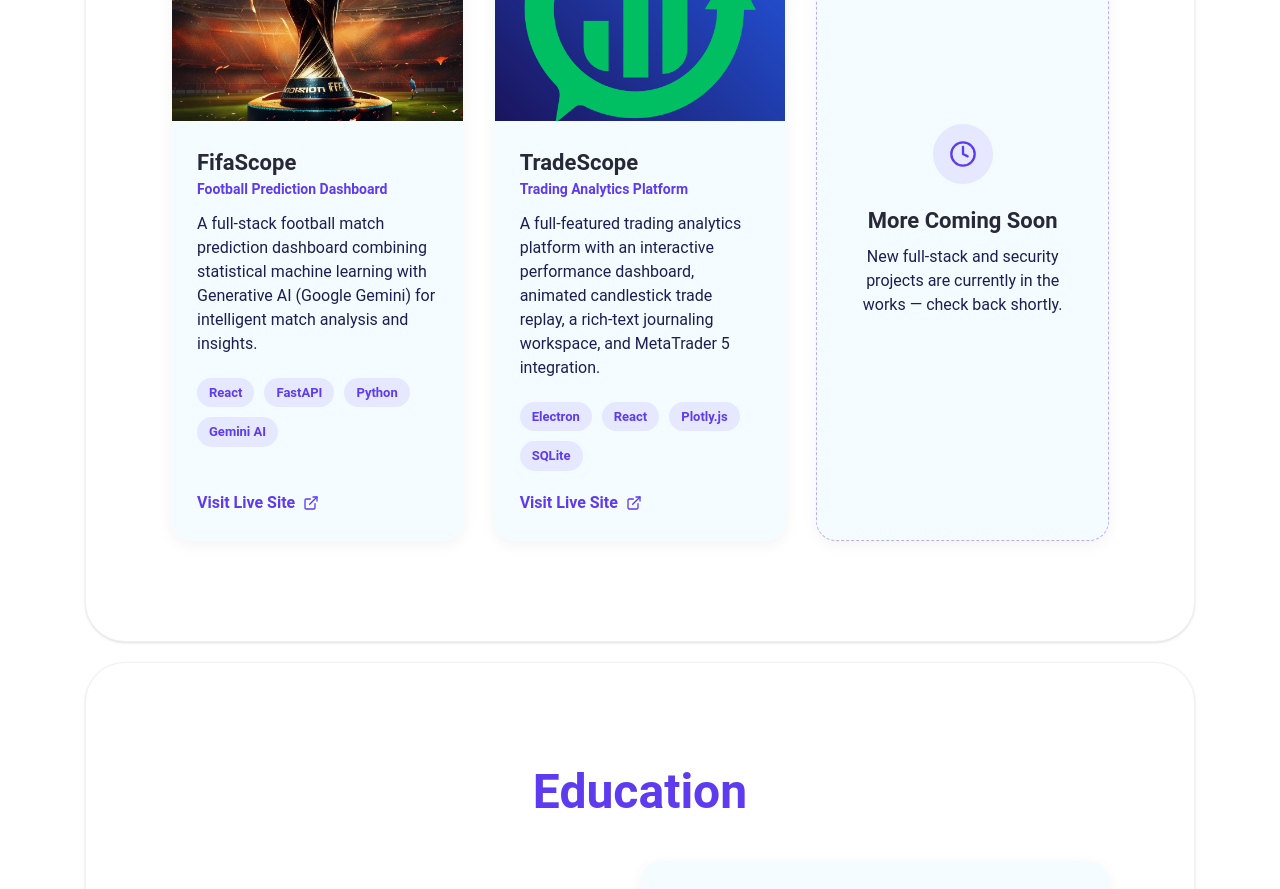
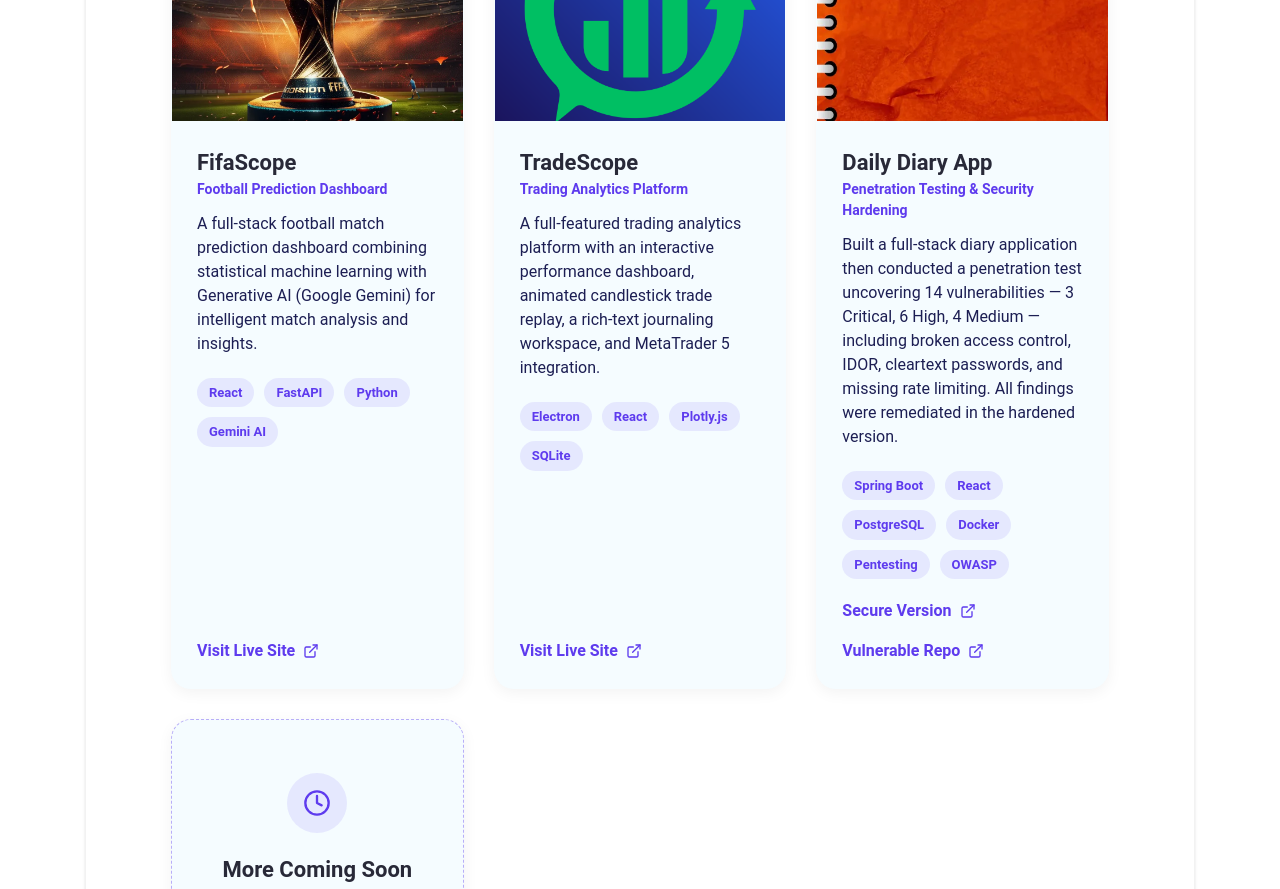
Before and after one commit to gumedekb/khumbulani-portfolio, a React (Vite) app: page / in a window 1280 px wide. Shown: the part 2460-3349 px from the top of the page. Built offline with nearby package versions, Linux system fonts and the light colour scheme; no server answers.

Commit message:
add project 3

```diff
--- a/src/Pages/Home/ProjectsSection.tsx
+++ b/src/Pages/Home/ProjectsSection.tsx
@@ -1,12 +1,35 @@
 import React from "react";
 
-/**
- * ProjectsSection - Grid of real, deployed projects.
- * Each card links to the live application. A "coming soon" card
- * signals that more work is on the way.
- */
+type SingleLinkProject = {
+  title: string;
+  subtitle: string;
+  description: string;
+  tags: string[];
+  imgUrl: string;
+  link: string;
+};
+
+type MultiLinkProject = {
+  title: string;
+  subtitle: string;
+  description: string;
+  tags: string[];
+  imgUrl: string;
+  links: { label: string; url: string }[];
+};
+
+type Project = SingleLinkProject | MultiLinkProject;
+
+const ExternalLinkIcon = () => (
+  <svg width="16" height="16" viewBox="0 0 24 24" fill="none" stroke="currentColor" strokeWidth="2" strokeLinecap="round" strokeLinejoin="round">
+    <path d="M18 13v6a2 2 0 0 1-2 2H5a2 2 0 0 1-2-2V8a2 2 0 0 1 2-2h6" />
+    <polyline points="15 3 21 3 21 9" />
+    <line x1="10" y1="14" x2="21" y2="3" />
+  </svg>
+);
+
 const ProjectsSection: React.FC = () => {
-  const projects = [
+  const projects: Project[] = [
     {
       title: "FifaScope",
       subtitle: "Football Prediction Dashboard",
@@ -25,7 +48,22 @@
       imgUrl: "/img/project-img2.png",
       link: "https://tradescope-eight.vercel.app/login",
     },
+    {
+      title: "Daily Diary App",
+      subtitle: "Penetration Testing & Security Hardening",
+      description:
+        "Built a full-stack diary application then conducted a penetration test uncovering 14 vulnerabilities — 3 Critical, 6 High, 4 Medium — including broken access control, IDOR, cleartext passwords, and missing rate limiting. All findings were remediated in the hardened version.",
+      tags: ["Spring Boot", "React", "PostgreSQL", "Docker", "Pentesting", "OWASP"],
+      imgUrl: "/img/daily-diary-app.webp",
+      links: [
+        { label: "Secure Version", url: "https://daily-diary-app-secure.vercel.app" },
+        { label: "Vulnerable Repo", url: "https://github.com/gumedekb/daily-diary-app" },
+      ],
+    },
   ];
+
+  const cardClass =
+    "bg-bg-shade rounded-[20px] overflow-hidden shadow-[0_4px_15px_rgba(0,0,0,0.05)] transition-all duration-300 flex flex-col border border-transparent hover:border-primary hover:-translate-y-[10px] hover:shadow-[0_15px_30px_rgba(94,59,238,0.15)] no-underline group";
 
   return (
     <section className="py-[70px] lg:py-[100px] px-[20px] lg:px-[85px] bg-surface mt-[20px] mx-[20px] lg:mx-[85px] rounded-[40px] border border-black/5 dark:border-white/10 shadow-sm" id="projects">
@@ -36,12 +74,13 @@
         </p>
 
         <div className="grid grid-cols-1 md:grid-cols-2 lg:grid-cols-3 gap-[30px]">
-          {projects.map((project, index) => (
+          {projects.map((project, index) =>
+            "link" in project ? (
               <a
                 href={project.link}
                 target="_blank"
                 rel="noopener noreferrer"
-              className="bg-bg-shade rounded-[20px] overflow-hidden shadow-[0_4px_15px_rgba(0,0,0,0.05)] transition-all duration-300 flex flex-col border border-transparent hover:border-primary hover:-translate-y-[10px] hover:shadow-[0_15px_30px_rgba(94,59,238,0.15)] no-underline group"
+                className={cardClass}
                 key={index}
               >
                 <div className="w-full h-[220px] overflow-hidden">
@@ -60,11 +99,44 @@
                   </div>
                   <span className="inline-flex items-center gap-[8px] text-primary font-semibold mt-auto pt-[8px] transition-all duration-300 group-hover:gap-[12px]">
                     Visit Live Site
-                  <svg width="16" height="16" viewBox="0 0 24 24" fill="none" stroke="currentColor" strokeWidth="2" strokeLinecap="round" strokeLinejoin="round"><path d="M18 13v6a2 2 0 0 1-2 2H5a2 2 0 0 1-2-2V8a2 2 0 0 1 2-2h6" /><polyline points="15 3 21 3 21 9" /><line x1="10" y1="14" x2="21" y2="3" /></svg>
+                    <ExternalLinkIcon />
                   </span>
                 </div>
               </a>
+            ) : (
+              <div className={cardClass} key={index}>
+                <div className="w-full h-[220px] overflow-hidden">
+                  <img src={project.imgUrl} alt={project.title} className="w-full h-full object-cover transition-transform duration-500 group-hover:scale-110" />
+                </div>
+                <div className="p-[25px] flex flex-col gap-[12px] flex-grow">
+                  <div>
+                    <h3 className="text-heading text-[22px] font-bold">{project.title}</h3>
+                    <p className="text-primary text-[14px] font-semibold">{project.subtitle}</p>
+                  </div>
+                  <p className="text-darkblue text-[16px] leading-[1.5] mb-[10px]">{project.description}</p>
+                  <div className="flex flex-wrap gap-[10px]">
+                    {project.tags.map((tag, tagIndex) => (
+                      <span key={tagIndex} className="bg-primary/10 text-primary py-[5px] px-[12px] rounded-[50px] text-[13px] font-semibold">{tag}</span>
                     ))}
+                  </div>
+                  <div className="flex flex-wrap gap-[16px] mt-auto pt-[8px]">
+                    {project.links.map((l, i) => (
+                      <a
+                        key={i}
+                        href={l.url}
+                        target="_blank"
+                        rel="noopener noreferrer"
+                        className="inline-flex items-center gap-[8px] text-primary font-semibold transition-all duration-300 hover:gap-[12px]"
+                      >
+                        {l.label}
+                        <ExternalLinkIcon />
+                      </a>
+                    ))}
+                  </div>
+                </div>
+              </div>
+            )
+          )}
 
           {/* Coming soon */}
           <div className="bg-bg-shade rounded-[20px] overflow-hidden shadow-[0_4px_15px_rgba(0,0,0,0.05)] flex flex-col items-center justify-center text-center p-[40px] border border-dashed border-primary/40 min-h-[300px]">
```
Also changed, not shown: public/img/daily-diary-app.webp (added). Lines whose indentation alone changed are shown as unchanged.
